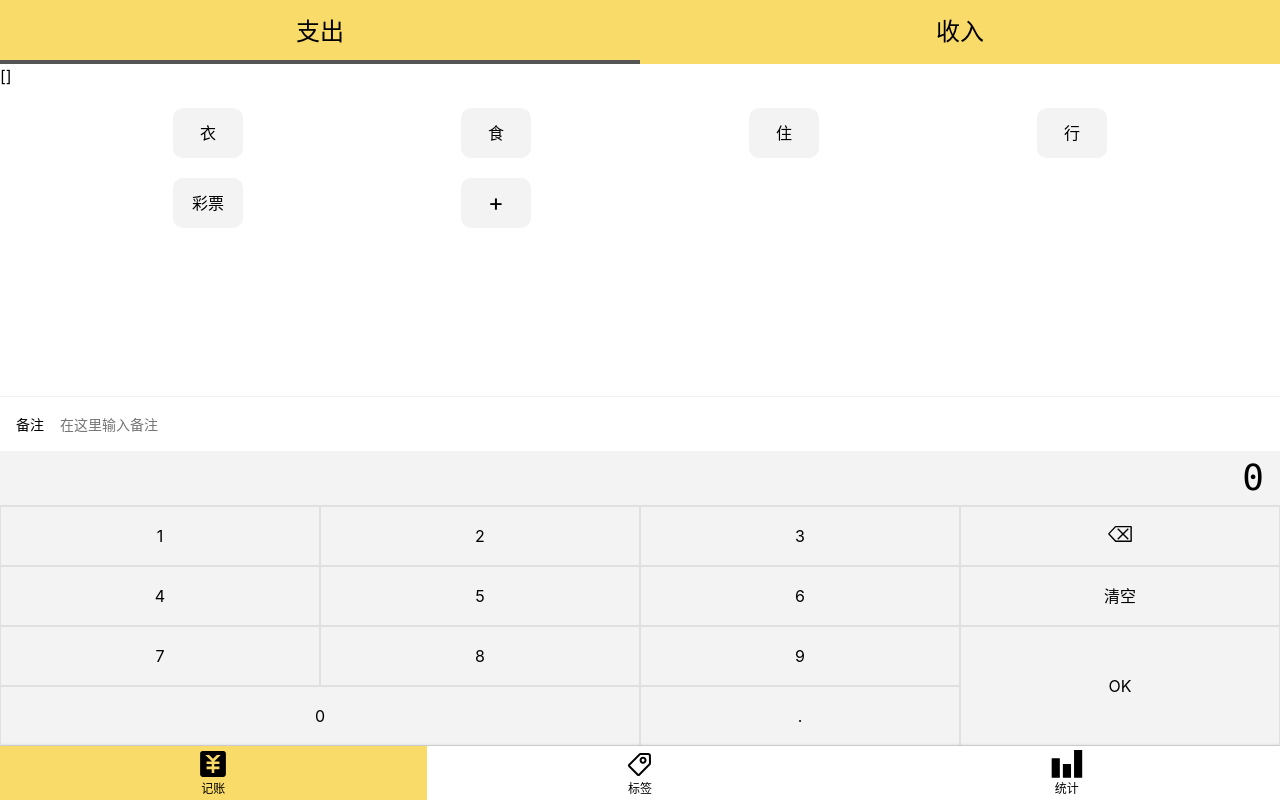
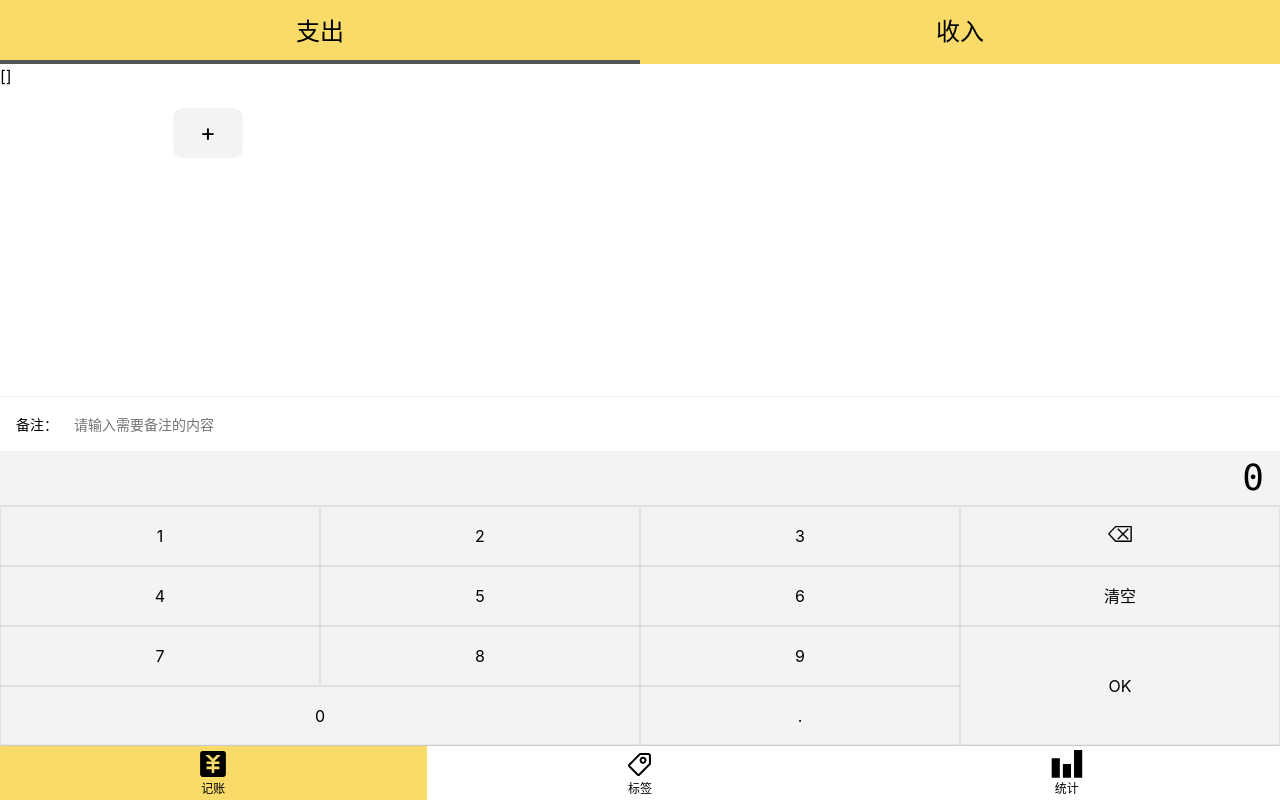
Before and after one commit to JessicaLiu0220/Accunting, a Vue app: page /#/money in a window 1280 px wide. Built offline with nearby package versions, Linux system fonts and the light colour scheme.

Commit message:
改造notes.vue

```diff
--- a/src/components/Money/Notes.vue
+++ b/src/components/Money/Notes.vue
@@ -1,18 +1,20 @@
 <template>
   <div>
     <label class="notes">
-      <span class="name">备注</span>
-      <input type="text" placeholder="在这里输入备注" v-model="value" />
+      <span class="name">{{ this.fieldName }}</span>
+      <input type="text" v-model="value" :placeholder="this.placeholder" />
     </label>
   </div>
 </template>
 
 <script lang="ts">
 import Vue from "vue";
-import { Component, Watch } from "vue-property-decorator";
+import { Component, Prop, Watch } from "vue-property-decorator";
 @Component
 export default class Notes extends Vue {
   value = "";
+  @Prop({ required: true }) fieldName!: string;
+  @Prop() placeholder?: string;
   @Watch("value")
   onValueChanged(value: string) {
     this.$emit("update:value", value);
--- a/src/components/Money/Tags.vue
+++ b/src/components/Money/Tags.vue
@@ -7,7 +7,7 @@
         @click="toggle(tag)"
         :class="{ selected: selectedTags.indexOf(tag) >= 0 }"
       >
-        <span>{{ tag }}</span>
+        <span>{{ tag.name }}</span>
       </div>
       <div class="add" @click="create"><span>+</span></div>
     </div>
--- a/src/views/EditLabel.vue
+++ b/src/views/EditLabel.vue
@@ -1,13 +1,22 @@
 <template>
-  <Layout>编辑标签</Layout>
+  <Layout>
+    <div>
+      <Icon name="left" />
+      <span>编辑标签</span>
+    </div>
+    <Notes field-name="标签名" placeholder="请输入标签名" />
+  </Layout>
 </template>
 
 <script>
 import Vue from "vue";
 import { Component } from "vue-property-decorator";
 import tagListModel from "@/models/tagListModel";
+import Notes from "@/components/Money/Notes.vue";
 
-@Component
+@Component({
+  components: { Notes },
+})
 export default class EditLabel extends Vue {
   created() {
     const id = this.$route.params.id;
--- a/src/views/Money.vue
+++ b/src/views/Money.vue
@@ -3,7 +3,11 @@
     <Types :value.sync="record.type" />
     {{ recordList }}
     <Tags :dataSource.sync="tags" @update:value="onUpdateTags" />
-    <Notes @update:value="onUpdateNotes" />
+    <Notes
+      @update:value="onUpdateNotes"
+      fieldName="备注："
+      placeholder="请输入需要备注的内容"
+    />
     <Number-pad @update:value="onUpdateAmount" @submit="saveRecord" />
   </Layout>
 </template>
@@ -16,8 +20,10 @@ import Tags from "@/components/Money/Tags.vue";
 import Notes from "@/components/Money/Notes.vue";
 import model from "@/model";
 import { Component, Watch } from "vue-property-decorator";
+import tagListModel from "@/models/tagListModel";
 //获取数据
 const recordList = model.fetch();
+const tagList = tagListModel.fetch();
 //声明数据类型
 
 @Component({
@@ -29,7 +35,7 @@ export default class Money extends Vue {
   //存储每次提交的record
   recordList: RecordItem[] = recordList;
 
-  tags = ["衣", "食", "住", "行", "彩票"];
+  tags = tagList;
   //获取tags中选中的标签，将获取的最新值传到record中
   onUpdateTags(value: string[]) {
     this.record.tags = value;
```
